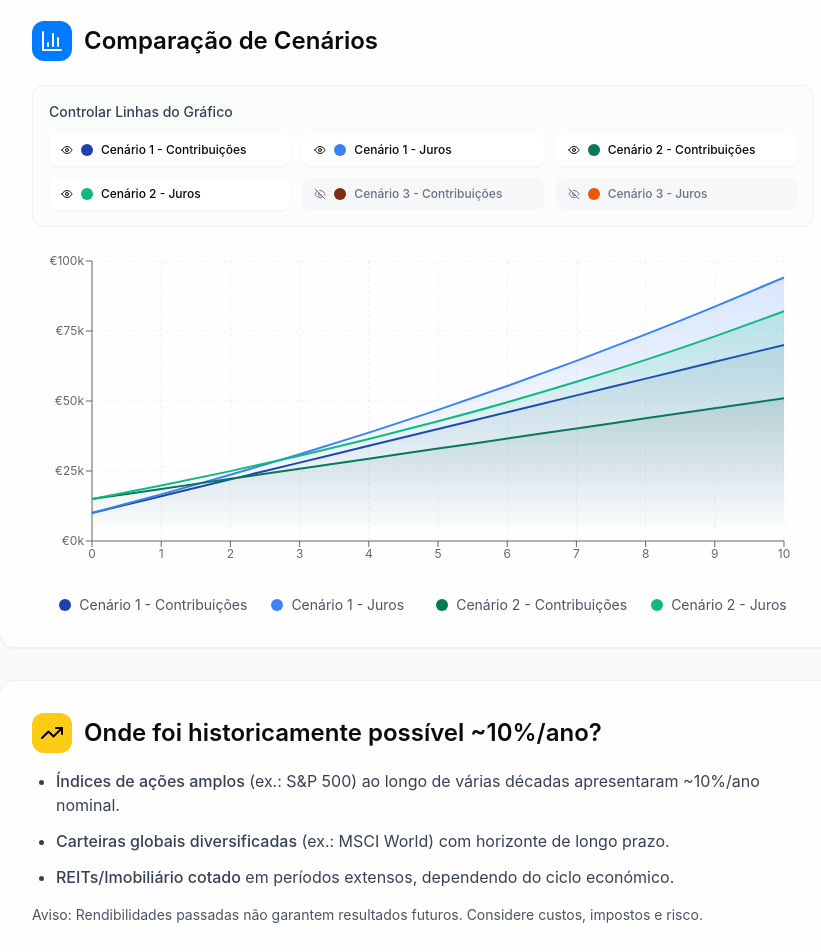
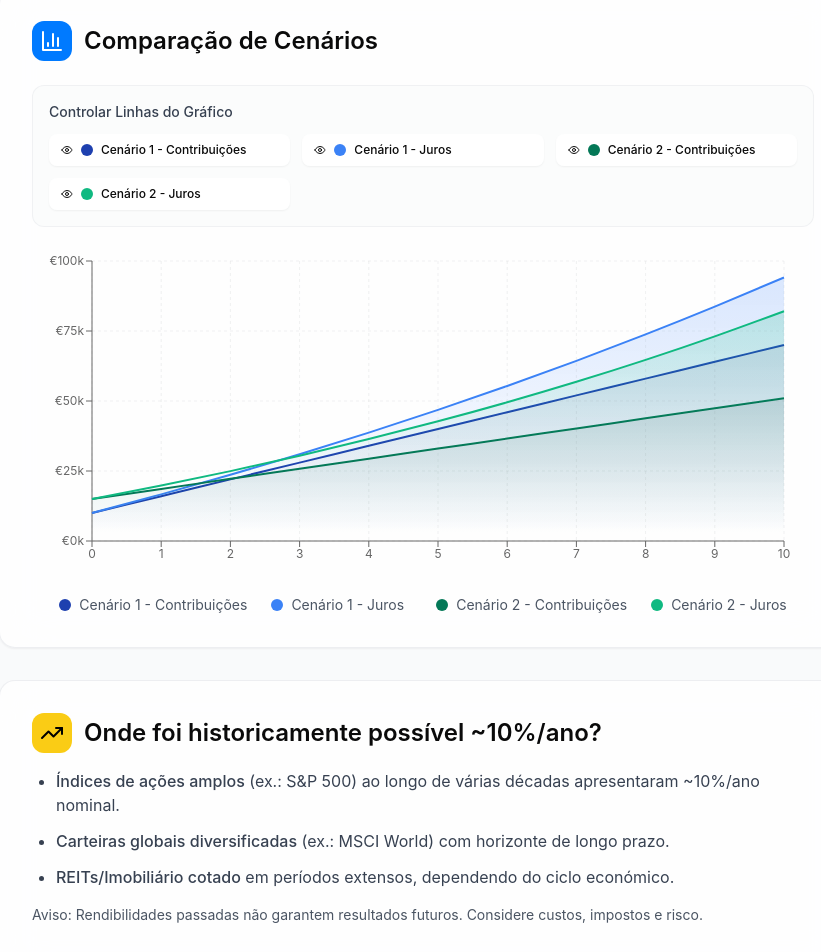
Before and after one commit to jmiguelsilva-pt/jurocomposto, a React (Vite) app: page / in a window 1280 px wide. Shown: the part 1579-2531 px from the top of the page, without its empty margins (217-1038 px from the left). Built offline with nearby package versions, Linux system fonts and the light colour scheme.

Commit message:
Remover Cenário 3 dos gráficos de comparação e tooltip; build docs

```diff
--- a/src/components/CompoundInterestCalculator.tsx
+++ b/src/components/CompoundInterestCalculator.tsx
@@ -444,8 +444,6 @@ const CompoundInterestCalculator: React.FC = () => {
     interest1: '#3B82F6',  // Blue 500
     principal2: '#047857', // Emerald 800
     interest2: '#10B981',  // Emerald 500
-    principal3: '#7C2D12', // Orange 800
-    interest3: '#EA580C',  // Orange 500
   };
 
   const lineLabels = {
@@ -453,8 +451,6 @@ const CompoundInterestCalculator: React.FC = () => {
     interest1: 'Cenário 1 - Juros',
     principal2: 'Cenário 2 - Contribuições',
     interest2: 'Cenário 2 - Juros',
-    principal3: 'Cenário 3 - Contribuições',
-    interest3: 'Cenário 3 - Juros',
   };
 
   return (
```
Also changed, not shown: 4 other files (tests, documents, lock files or other folders).
